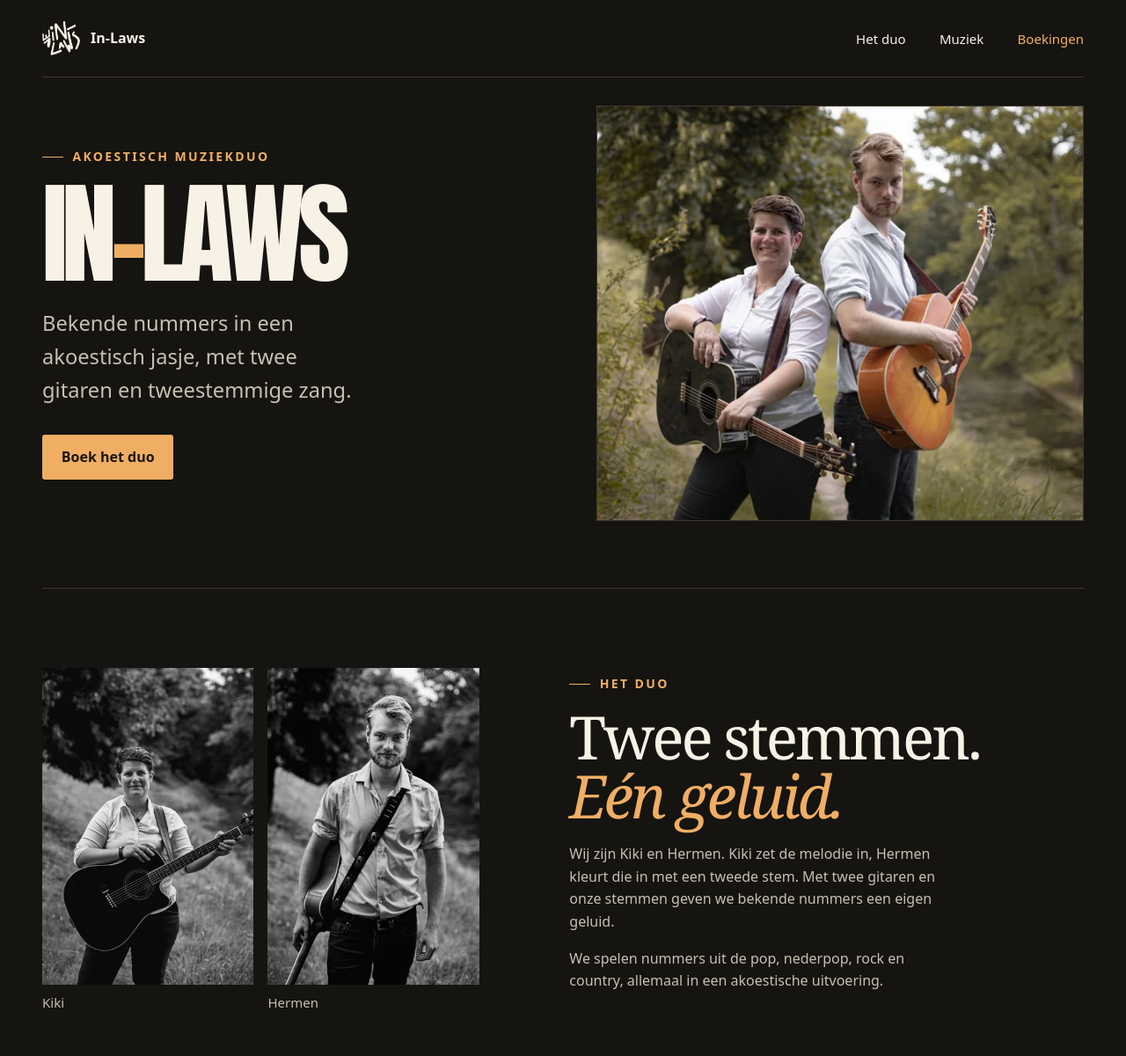
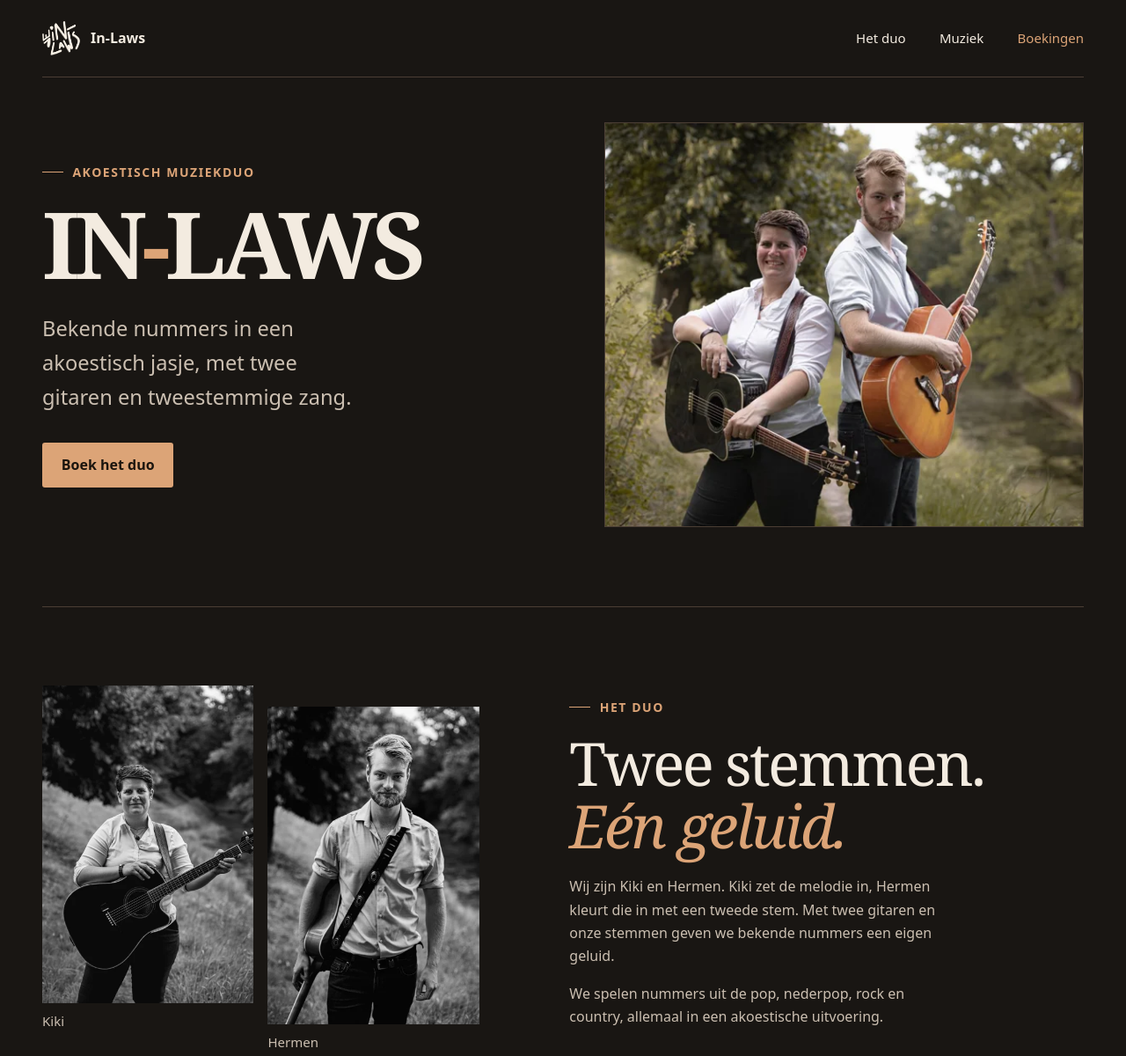
Before and after one commit to hermenpit/inlaws, a plain HTML site: page index.html in a window 1280 px wide. Shown: the top 1200 px of the page at 88% size. Drawn offline with Linux system fonts and the light colour scheme.

Commit message:
Verfijn kleuren, typografie en witruimte van In-Laws

```diff
--- a/style.css
+++ b/style.css
@@ -88,3 +88,82 @@ section { scroll-margin-top: 1rem; }
 
 .button:disabled { opacity: .65; cursor: default; }
 .contact { margin-top: 3rem; }
+
+/* In-Laws — kleuren en lettertypes */
+:root {
+  --bg: #191613;
+  --panel: #231e19;
+  --ink: #f3ebe0;
+  --muted: #cbbfb1;
+  --accent: #dca477;
+  --accent-hover: #efbc91;
+  --line: #4b3e34;
+  --font-heading: Georgia, "Times New Roman", serif;
+  --font-body: system-ui, sans-serif;
+}
+
+body {
+  font-family: var(--font-body);
+  line-height: 1.65;
+}
+
+h1,
+h2 {
+  font-family: var(--font-heading);
+}
+
+h1 {
+  font-size: clamp(3rem, 8.2vw, 7.25rem);
+  font-weight: 700;
+  line-height: 1;
+  letter-spacing: -.055em;
+}
+
+h2 {
+  font-weight: 400;
+  line-height: 1.05;
+  letter-spacing: -.04em;
+}
+
+.label {
+  letter-spacing: .11em;
+  font-weight: 650;
+}
+
+.button:hover:not(:disabled) {
+  background: var(--accent-hover);
+}
+
+/* Ruimte rond de foto's, tekst en muzieklinks */
+.hero {
+  grid-template-columns: minmax(0, 1.08fr) minmax(0, 1fr);
+  gap: clamp(1.5rem, 4vw, 4rem);
+  padding-block: clamp(1.75rem, 4vw, 3.5rem)
+    clamp(3rem, 7vw, 6rem);
+}
+
+.duo {
+  padding-block: clamp(3rem, 7vw, 6rem);
+}
+
+.music {
+  padding-block: clamp(1.75rem, 4vw, 2.75rem);
+}
+
+@media (min-width: 881px) {
+  .duo-portraits figure:nth-child(2) {
+    margin-top: 1.5rem;
+  }
+}
+
+@media (max-width: 640px) {
+  .hero {
+    grid-template-columns: minmax(0, 1fr);
+    gap: .75rem;
+    padding-block: 1rem 2.75rem;
+  }
+
+  h1 {
+    font-size: clamp(3rem, 13vw, 5.5rem);
+  }
+}
```
